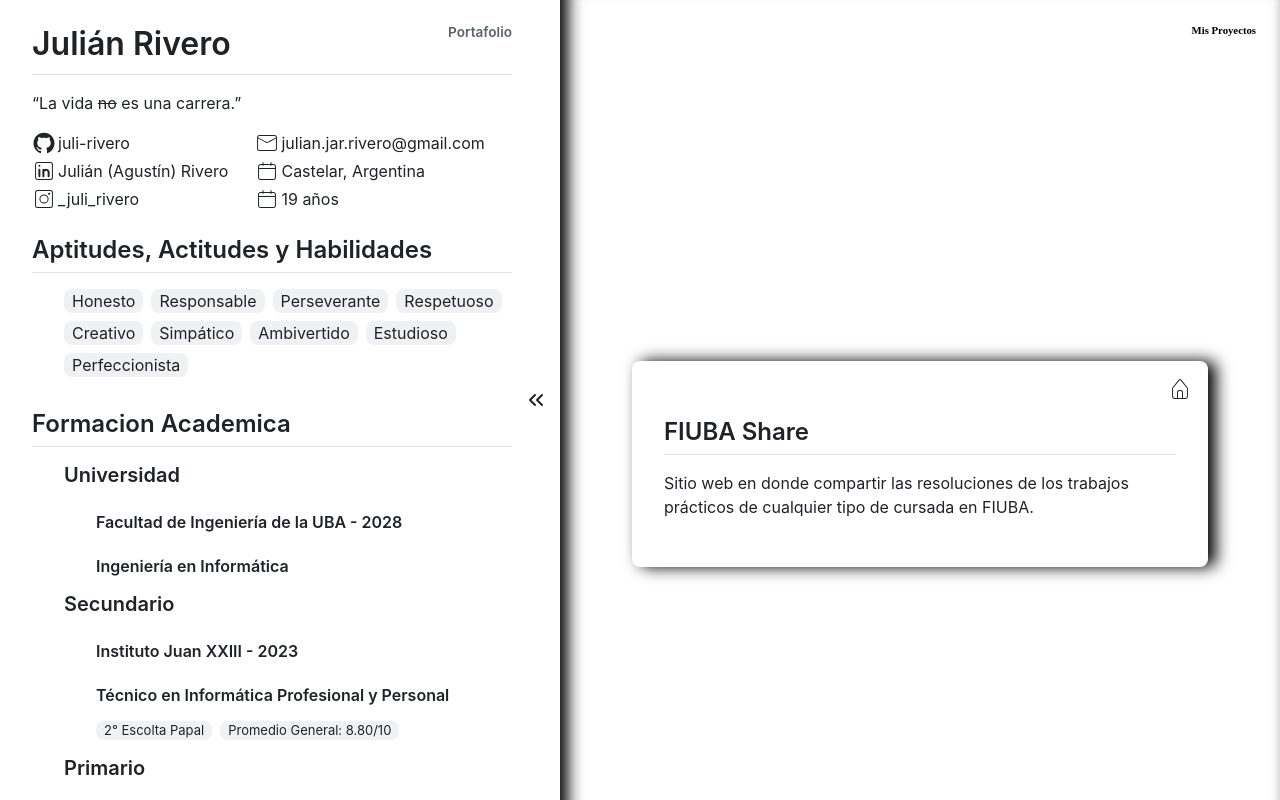
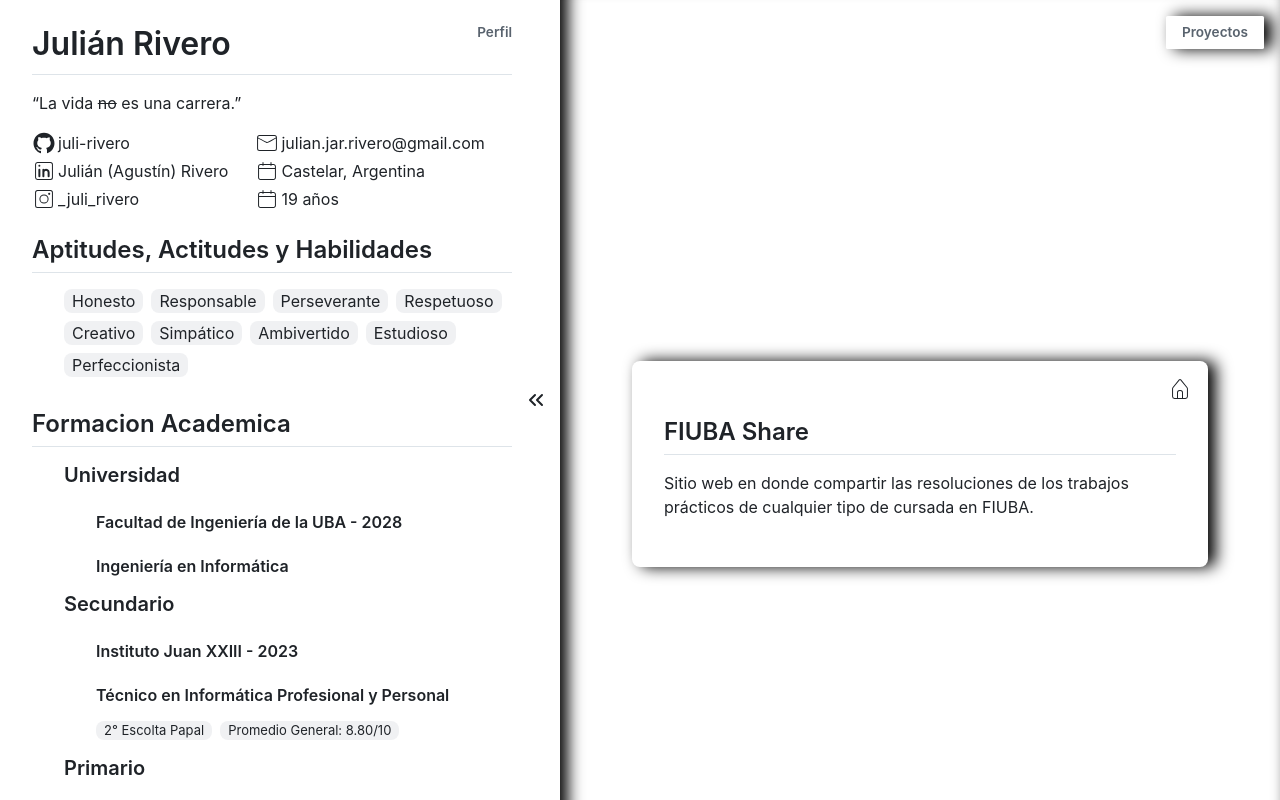
Before and after one commit to juli-rivero/juli-rivero.github.io, a React (Vite) app: page / in a window 1280 px wide. Built offline with nearby package versions, Linux system fonts and the light colour scheme.

Commit message:
'Mis proyectos' en main estilizado y cambiado de 'Sobre mi' a 'Perfil' en aside

```diff
--- a/src/components/Aside.tsx/SobreMi/SobreMi.tsx
+++ b/src/components/Aside.tsx/SobreMi/SobreMi.tsx
@@ -19,7 +19,7 @@ function SobreMi() {
       <h6
         style={{ position: "absolute", margin:0, top: 0, right: 0 }}
       >
-        Portafolio
+        Perfil
       </h6>
       <h1>Julián Rivero</h1>
       <InformacionGeneral />
--- a/src/components/Main.tsx/Main.tsx
+++ b/src/components/Main.tsx/Main.tsx
@@ -5,18 +5,28 @@ function Main() {
     <main
       style={{
         height: "100%",
-        display:"flex",
-        alignItems:"center",
-        justifyContent:"space-around",
+        display: "flex",
+        alignItems: "center",
+        justifyContent: "space-around",
         padding: "4rem",
-        position:"relative"
+        position: "relative",
       }}
     >
-      <h6
-        style={{ position: "absolute", margin:"1.5rem", top: 0, right: 0 }}
+      <div
+        className="markdown-body"
+        style={{
+          position: "absolute",
+          margin: "1rem",
+          top: 0,
+          right: 0,
+          boxShadow: ".5rem 0 1rem #000",
+          paddingInline: "1rem",
+          paddingBlock: ".5rem",
+          borderRadius:".1rem"
+        }}
       >
-        Mis Proyectos
-      </h6>
+        <h6>Proyectos</h6>
+      </div>
       <Proyect
         title="FIUBA Share"
         description="Sitio web en donde compartir las resoluciones de los trabajos prácticos de cualquier tipo de cursada en FIUBA."
```
